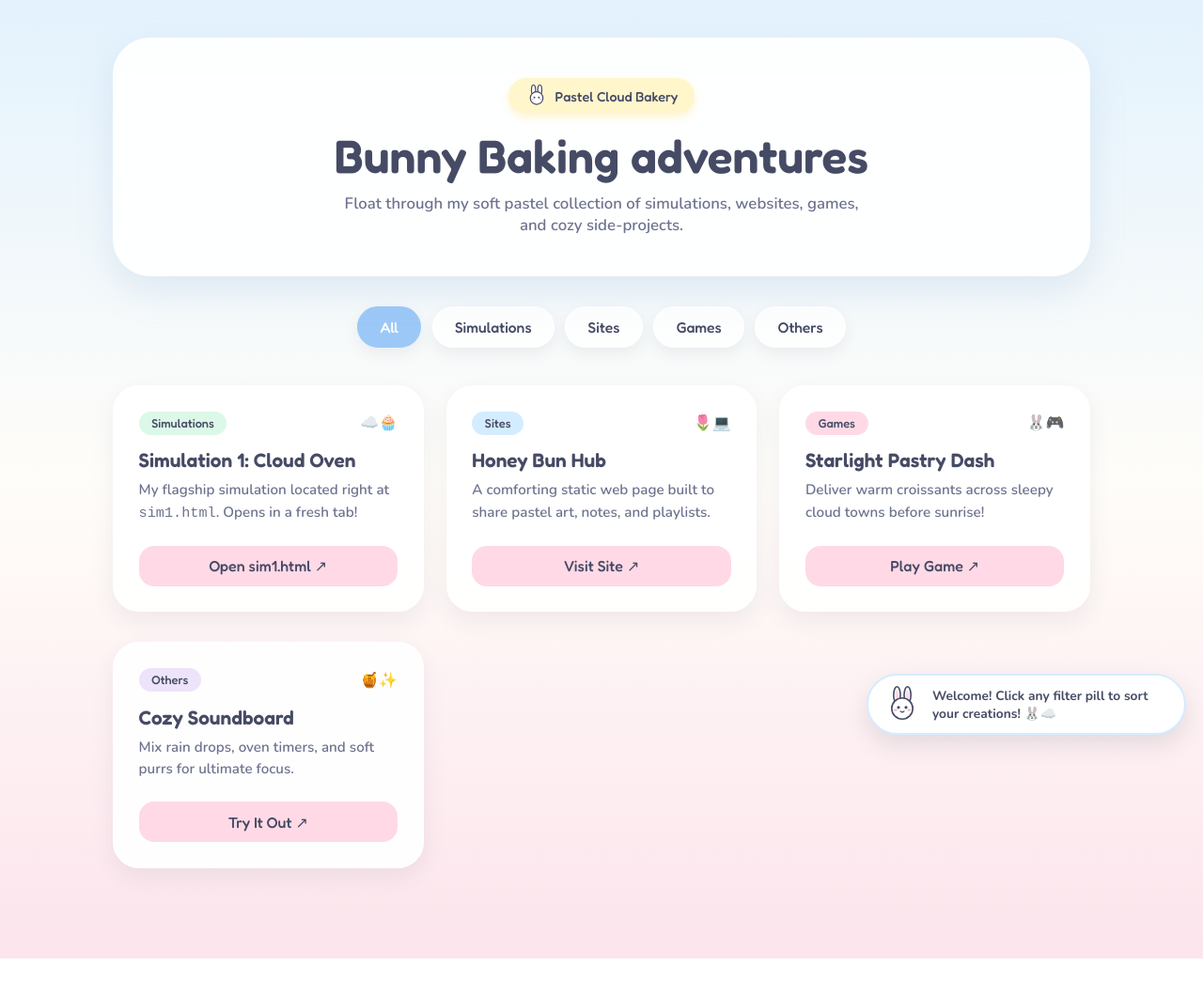
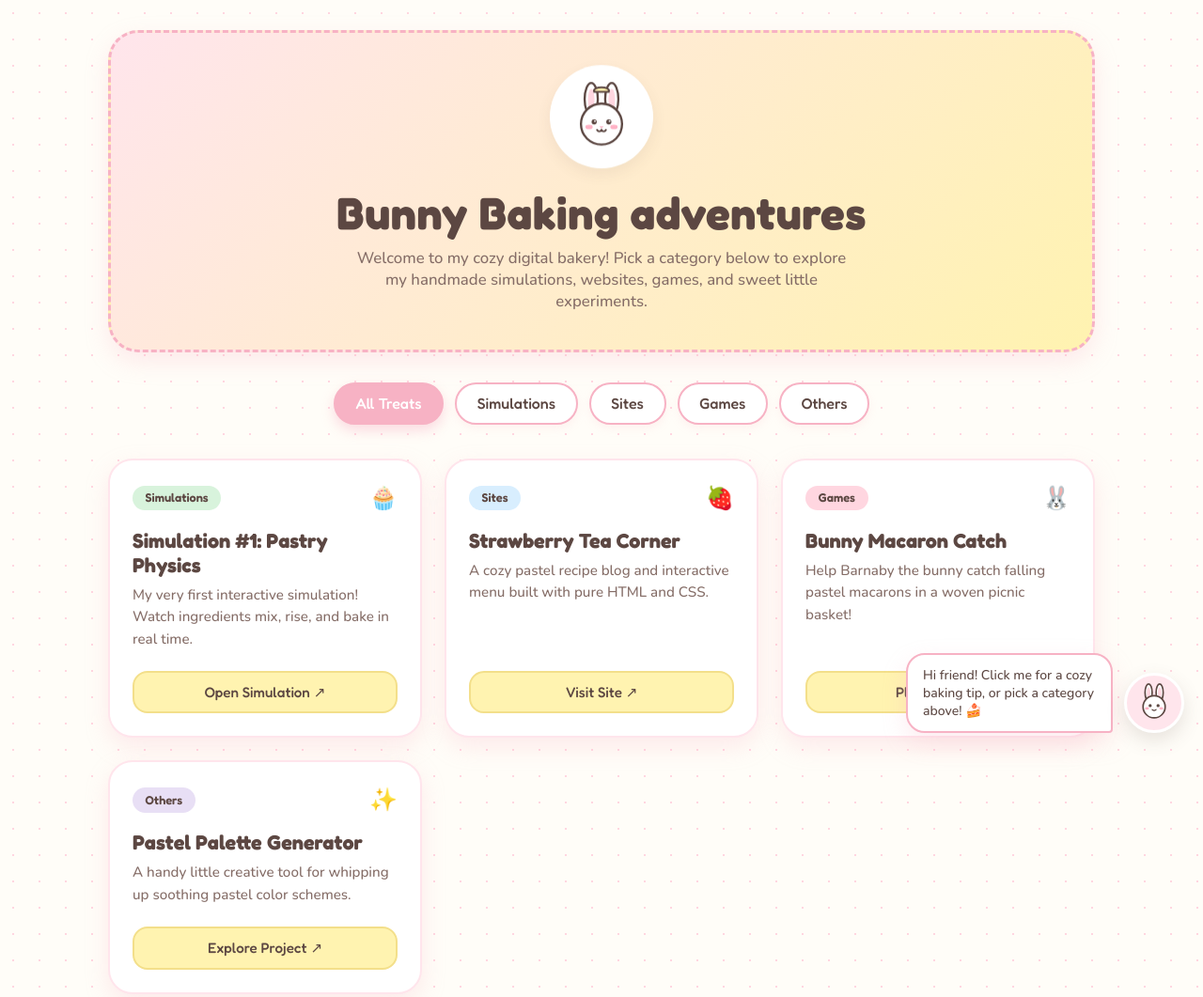
Before and after one commit to Goldenbunny-bun/portfolio, a plain HTML site: page index.html in a window 1280 px wide. Shown: the top 1061 px of the page at 94% size. Before the commit the page ends 1020 px from the top, so only its background shows below. Drawn offline with nearby package versions, Linux system fonts and the light colour scheme.

Commit message:
Update index.html

```diff
--- a/index.html
+++ b/index.html
@@ -6,18 +6,20 @@
   <title>Bunny Baking adventures</title>
   <link rel="preconnect" href="https://fonts.googleapis.com">
   <link rel="preconnect" href="https://fonts.gstatic.com" crossorigin>
-  <link href="https://fonts.googleapis.com/css2?family=Fredoka:wght@500;600&family=Nunito:wght@600;700&display=swap" rel="stylesheet">
+  <link href="https://fonts.googleapis.com/css2?family=Fredoka:wght@500;600;700&family=Nunito:wght@500;600;700&display=swap" rel="stylesheet">
   <style>
     :root {
-      --sky-top: #E3F2FD;
-      --pink-bottom: #FCE4EC;
-      --honey: #FFF6CC;
-      --mint: #DCF8E8;
-      --lilac: #EDE3FA;
-      --cotton-pink: #FFD9E6;
-      --baby-blue: #D4ECFF;
-      --navy-cocoa: #464B65;
-      --soft-slate: #6D738F;
+      --bg-cream: #FFFDF8;
+      --pastel-pink: #FFD6E0;
+      --pastel-pink-dark: #F7B2C4;
+      --pastel-butter: #FFF3B0;
+      --pastel-mint: #D8F3DC;
+      --pastel-lavender: #E8DFF5;
+      --pastel-sky: #D8EEFE;
+      --text-cocoa: #5C4742;
+      --text-soft: #856D67;
+      --card-bg: #FFFFFF;
+      --shadow-soft: 0 10px 25px rgba(247, 178, 196, 0.25);
     }
 
     * {
@@ -28,325 +30,396 @@
 
     body {
       font-family: 'Nunito', -apple-system, BlinkMacSystemFont, sans-serif;
-      background: linear-gradient(180deg, var(--sky-top) 0%, #FFFDF9 50%, var(--pink-bottom) 100%);
-      color: var(--navy-cocoa);
+      background-color: var(--bg-cream);
+      background-image: radial-gradient(#FFD6E0 1.5px, transparent 1.5px);
+      background-size: 28px 28px;
+      color: var(--text-cocoa);
       min-height: 100vh;
-      padding: 2.5rem 1.25rem 6rem;
-      overflow-x: hidden;
+      padding: 2rem 1.25rem 6rem;
     }
 
     .container {
-      max-width: 1040px;
+      max-width: 1050px;
       margin: 0 auto;
-      position: relative;
     }
 
-    /* Cloud Header */
-    .cloud-header {
-      background: rgba(255, 255, 255, 0.92);
-      backdrop-filter: blur(8px);
-      border-radius: 40px;
+    /* Cozy Bakery Header */
+    header {
+      background: linear-gradient(135deg, #FFE5EC 0%, #FFF3B0 100%);
+      border: 3px dashed var(--pastel-pink-dark);
+      border-radius: 32px;
       padding: 2.5rem 2rem;
       text-align: center;
-      box-shadow: 0 15px 35px rgba(154, 187, 224, 0.25);
-      border: 3px solid #FFFFFF;
+      box-shadow: var(--shadow-soft);
+      position: relative;
       margin-bottom: 2rem;
     }
 
-    .bunny-badge {
-      display: inline-flex;
+    .mascot-wrapper {
+      width: 110px;
+      height: 110px;
+      margin: 0 auto 0.75rem;
+      background: #FFFFFF;
+      border-radius: 50%;
+      display: flex;
       align-items: center;
-      gap: 0.5rem;
-      background: var(--honey);
-      padding: 0.45rem 1.1rem;
-      border-radius: 999px;
-      font-family: 'Fredoka', cursive, sans-serif;
-      font-size: 0.9rem;
-      margin-bottom: 0.9rem;
-      box-shadow: 0 4px 10px rgba(255, 225, 130, 0.35);
+      justify-content: center;
+      box-shadow: 0 6px 16px rgba(92, 71, 66, 0.08);
+      animation: gentleFloat 3.5s ease-in-out infinite;
+    }
+
+    @keyframes gentleFloat {
+      0%, 100% { transform: translateY(0px); }
+      50% { transform: translateY(-6px); }
     }
 
     h1 {
       font-family: 'Fredoka', cursive, sans-serif;
-      font-size: clamp(2rem, 4.5vw, 3.1rem);
-      color: var(--navy-cocoa);
-      margin-bottom: 0.6rem;
+      font-size: clamp(2rem, 4.5vw, 3rem);
+      color: var(--text-cocoa);
+      letter-spacing: 0.5px;
+      margin-bottom: 0.5rem;
     }
 
-    .lead {
-      color: var(--soft-slate);
-      max-width: 560px;
+    .subtitle {
+      font-size: 1.05rem;
+      color: var(--text-soft);
+      max-width: 540px;
       margin: 0 auto;
-      font-size: 1.05rem;
     }
 
-    /* Pastel Pill Controls */
-    .controls {
+    /* Filter Navigation Buttons */
+    .filter-bar {
       display: flex;
       flex-wrap: wrap;
       justify-content: center;
-      gap: 0.7rem;
-      margin-bottom: 2.5rem;
+      gap: 0.75rem;
+      margin-bottom: 2.25rem;
     }
 
-    .sort-btn {
+    .filter-btn {
       font-family: 'Fredoka', cursive, sans-serif;
-      font-size: 0.98rem;
-      padding: 0.65rem 1.4rem;
+      font-size: 1rem;
+      padding: 0.65rem 1.35rem;
       border-radius: 999px;
-      border: 2px solid #FFFFFF;
-      background: rgba(255, 255, 255, 0.8);
-      color: var(--navy-cocoa);
+      border: 2.5px solid var(--pastel-pink-dark);
+      background: #FFFFFF;
+      color: var(--text-cocoa);
       cursor: pointer;
-      box-shadow: 0 6px 15px rgba(70, 75, 101, 0.08);
-      transition: all 0.22s ease;
+      transition: all 0.25s ease;
+      box-shadow: 0 4px 10px rgba(247, 178, 196, 0.15);
     }
 
-    .sort-btn:hover {
-      background: var(--honey);
+    .filter-btn:hover {
+      background: var(--pastel-pink);
       transform: translateY(-2px);
     }
 
-    .sort-btn.active {
-      background: #9CC8F7;
+    .filter-btn.active {
+      background: var(--pastel-pink-dark);
       color: #FFFFFF;
-      border-color: #9CC8F7;
+      box-shadow: 0 6px 14px rgba(247, 178, 196, 0.45);
     }
 
-    /* Cards with Cute Bunny-Ear Accent */
-    .cards {
+    /* Portfolio Grid */
+    .portfolio-grid {
       display: grid;
       grid-template-columns: repeat(auto-fill, minmax(290px, 1fr));
-      gap: 2rem 1.5rem;
+      gap: 1.5rem;
     }
 
-    .item-card {
-      background: rgba(255, 255, 255, 0.95);
-      border-radius: 28px;
-      padding: 1.6rem;
-      border: 2px solid #FFFFFF;
-      box-shadow: 0 10px 25px rgba(70, 75, 101, 0.08);
+    .project-card {
+      background: var(--card-bg);
+      border-radius: 26px;
+      padding: 1.5rem;
+      border: 2px solid #FFE5EC;
+      box-shadow: var(--shadow-soft);
       display: flex;
       flex-direction: column;
       justify-content: space-between;
-      position: relative;
-      transition: transform 0.25s ease;
+      transition: transform 0.25s ease, box-shadow 0.25s ease;
+      animation: popIn 0.35s ease;
     }
 
-    .item-card:hover {
-      transform: translateY(-6px);
+    @keyframes popIn {
+      from { opacity: 0; transform: scale(0.96); }
+      to { opacity: 1; transform: scale(1); }
     }
 
-    .item-card.hidden {
+    .project-card:hover {
+      transform: translateY(-5px);
+      box-shadow: 0 14px 30px rgba(247, 178, 196, 0.35);
+    }
+
+    .project-card.hidden {
       display: none;
     }
 
-    .item-header {
+    .card-top {
       display: flex;
+      align-items: center;
       justify-content: space-between;
-      align-items: center;
-      margin-bottom: 0.9rem;
+      margin-bottom: 1rem;
     }
 
-    .pill-cat {
+    /* Category Badges */
+    .category-badge {
       font-family: 'Fredoka', cursive, sans-serif;
       font-size: 0.8rem;
-      padding: 0.32rem 0.85rem;
+      font-weight: 600;
+      padding: 0.35rem 0.85rem;
       border-radius: 999px;
+      color: var(--text-cocoa);
     }
 
-    .cat-simulations { background: var(--mint); }
-    .cat-sites { background: var(--baby-blue); }
-    .cat-games { background: var(--cotton-pink); }
-    .cat-others { background: var(--lilac); }
+    .badge-simulations { background-color: var(--pastel-mint); }
+    .badge-sites { background-color: var(--pastel-sky); }
+    .badge-games { background-color: var(--pastel-pink); }
+    .badge-others { background-color: var(--pastel-lavender); }
 
-    .item-card h2 {
-      font-family: 'Fredoka', cursive, sans-serif;
-      font-size: 1.3rem;
-      margin-bottom: 0.5rem;
+    .card-icon {
+      font-size: 1.5rem;
     }
 
-    .item-card p {
-      color: var(--soft-slate);
+    .project-card h2 {
+      font-family: 'Fredoka', cursive, sans-serif;
+      font-size: 1.35rem;
+      margin-bottom: 0.5rem;
+      color: var(--text-cocoa);
+    }
+
+    .project-card p {
       font-size: 0.95rem;
       line-height: 1.55;
-      margin-bottom: 1.4rem;
+      color: var(--text-soft);
+      margin-bottom: 1.35rem;
     }
 
-    .open-btn {
-      display: block;
-      text-align: center;
+    .visit-btn {
+      display: inline-flex;
+      align-items: center;
+      justify-content: center;
+      gap: 0.45rem;
       text-decoration: none;
       font-family: 'Fredoka', cursive, sans-serif;
-      background: var(--cotton-pink);
-      color: var(--navy-cocoa);
-      padding: 0.72rem 1rem;
+      font-size: 0.95rem;
+      background: var(--pastel-butter);
+      color: var(--text-cocoa);
+      padding: 0.7rem 1.2rem;
       border-radius: 16px;
-      transition: background 0.2s ease;
+      border: 2px solid #F3DF8A;
+      transition: all 0.2s ease;
     }
 
-    .open-btn:hover {
-      background: var(--honey);
+    .visit-btn:hover {
+      background: var(--pastel-pink);
+      border-color: var(--pastel-pink-dark);
     }
 
-    /* Floating Cloud Bunny Assistant */
-    .sky-assistant {
+    /* Floating Bunny Assistant */
+    .bunny-assistant {
       position: fixed;
-      bottom: 18px;
-      right: 18px;
+      bottom: 20px;
+      right: 20px;
+      display: flex;
+      align-items: flex-end;
+      gap: 0.75rem;
+      z-index: 100;
+    }
+
+    .assistant-bubble {
+      background: #FFFFFF;
+      border: 2.5px solid var(--pastel-pink-dark);
+      border-radius: 20px 20px 4px 20px;
+      padding: 0.75rem 1rem;
+      font-size: 0.88rem;
+      max-width: 220px;
+      box-shadow: var(--shadow-soft);
+      color: var(--text-cocoa);
+      transition: opacity 0.25s ease;
+    }
+
+    .assistant-btn {
+      width: 64px;
+      height: 64px;
+      border-radius: 50%;
+      background: #FFE5EC;
+      border: 3px solid #FFFFFF;
+      box-shadow: 0 8px 20px rgba(92, 71, 66, 0.15);
+      cursor: pointer;
       display: flex;
       align-items: center;
-      gap: 0.75rem;
-      background: #FFFFFF;
-      padding: 0.65rem 1rem;
-      border-radius: 999px;
-      border: 2.5px solid #D4ECFF;
-      box-shadow: 0 10px 25px rgba(70, 75, 101, 0.14);
-      cursor: pointer;
-      z-index: 50;
-      max-width: 340px;
+      justify-content: center;
+      transition: transform 0.2s ease;
     }
 
-    .sky-assistant span {
-      font-size: 0.86rem;
-      font-weight: 700;
-      color: var(--navy-cocoa);
+    .assistant-btn:hover {
+      transform: scale(1.08) rotate(-4deg);
     }
   </style>
 </head>
 <body>
   <div class="container">
-    <header class="cloud-header">
-      <div class="bunny-badge">
-        <!-- Mini Bunny Icon -->
-        <svg width="24" height="24" viewBox="0 0 100 100">
-          <ellipse cx="36" cy="24" rx="9" ry="22" fill="#FFF" stroke="#464B65" stroke-width="5"/>
-          <ellipse cx="64" cy="24" rx="9" ry="22" fill="#FFF" stroke="#464B65" stroke-width="5"/>
-          <circle cx="50" cy="60" r="28" fill="#FFF" stroke="#464B65" stroke-width="5"/>
-          <circle cx="40" cy="57" r="4" fill="#464B65"/>
-          <circle cx="60" cy="57" r="4" fill="#464B65"/>
-          <ellipse cx="32" cy="65" rx="5" ry="3" fill="#FFB3C6"/>
-          <ellipse cx="68" cy="65" rx="5" ry="3" fill="#FFB3C6"/>
+    <header>
+      <div class="mascot-wrapper" aria-hidden="true">
+        <!-- Cute Chef Bunny Mascot SVG -->
+        <svg width="78" height="78" viewBox="0 0 100 100">
+          <!-- Bunny Ears -->
+          <ellipse cx="36" cy="26" rx="9" ry="22" fill="#FFF" stroke="#5C4742" stroke-width="3"/>
+          <ellipse cx="36" cy="27" rx="4.5" ry="15" fill="#FFD6E0"/>
+          <ellipse cx="64" cy="26" rx="9" ry="22" fill="#FFF" stroke="#5C4742" stroke-width="3"/>
+          <ellipse cx="64" cy="27" rx="4.5" ry="15" fill="#FFD6E0"/>
+          <!-- Mini Chef Hat -->
+          <path d="M40 16 C37 8, 63 8, 60 16 Z" fill="#FFF3B0" stroke="#5C4742" stroke-width="2.5"/>
+          <!-- Head -->
+          <circle cx="50" cy="60" r="28" fill="#FFF" stroke="#5C4742" stroke-width="3"/>
+          <!-- Eyes -->
+          <circle cx="40" cy="57" r="3.5" fill="#5C4742"/>
+          <circle cx="60" cy="57" r="3.5" fill="#5C4742"/>
+          <circle cx="41" cy="56" r="1.2" fill="#FFF"/>
+          <circle cx="61" cy="56" r="1.2" fill="#FFF"/>
+          <!-- Blush -->
+          <ellipse cx="33" cy="64" rx="5" ry="3" fill="#FFB3C6"/>
+          <ellipse cx="67" cy="64" rx="5" ry="3" fill="#FFB3C6"/>
+          <!-- Nose & Mouth -->
+          <polygon points="47,63 53,63 50,66" fill="#F7B2C4"/>
+          <path d="M44 68 Q47 72 50 68 Q53 72 56 68" fill="none" stroke="#5C4742" stroke-width="2.5" stroke-linecap="round"/>
         </svg>
-        Pastel Cloud Bakery
       </div>
       <h1>Bunny Baking adventures</h1>
-      <p class="lead">Float through my soft pastel collection of simulations, websites, games, and cozy side-projects.</p>
+      <p class="subtitle">Welcome to my cozy digital bakery! Pick a category below to explore my handmade simulations, websites, games, and sweet little experiments.</p>
     </header>
 
-    <div class="controls">
-      <button class="sort-btn active" data-type="all">All</button>
-      <button class="sort-btn" data-type="simulations">Simulations</button>
-      <button class="sort-btn" data-type="sites">Sites</button>
-      <button class="sort-btn" data-type="games">Games</button>
-      <button class="sort-btn" data-type="others">Others</button>
-    </div>
+    <!-- Category Filter Buttons -->
+    <nav class="filter-bar" aria-label="Portfolio Categories">
+      <button class="filter-btn active" data-filter="all">All Treats</button>
+      <button class="filter-btn" data-filter="simulations">Simulations</button>
+      <button class="filter-btn" data-filter="sites">Sites</button>
+      <button class="filter-btn" data-filter="games">Games</button>
+      <button class="filter-btn" data-filter="others">Others</button>
+    </nav>
 
-    <section class="cards">
-      <article class="item-card" data-category="simulations">
+    <!-- Project Cards -->
+    <main class="portfolio-grid" id="portfolioGrid">
+      <!-- First Simulation at root sim1.html -->
+      <article class="project-card" data-category="simulations">
         <div>
-          <div class="item-header">
-            <span class="pill-cat cat-simulations">Simulations</span>
-            <span>☁️🧁</span>
+          <div class="card-top">
+            <span class="category-badge badge-simulations">Simulations</span>
+            <span class="card-icon">🧁</span>
           </div>
-          <h2>Simulation 1: Cloud Oven</h2>
-          <p>My flagship simulation located right at <code>sim1.html</code>. Opens in a fresh tab!</p>
+          <h2>Simulation #1: Pastry Physics</h2>
+          <p>My very first interactive simulation! Watch ingredients mix, rise, and bake in real time.</p>
         </div>
-        <a href="sim1.html" target="_blank" rel="noopener noreferrer" class="open-btn">Open sim1.html ↗</a>
+        <a href="sim1.html" target="_blank" rel="noopener noreferrer" class="visit-btn">Open Simulation ↗</a>
       </article>
 
-      <article class="item-card" data-category="sites">
+      <!-- Sample Site -->
+      <article class="project-card" data-category="sites">
         <div>
-          <div class="item-header">
-            <span class="pill-cat cat-sites">Sites</span>
-            <span>🌷💻</span>
+          <div class="card-top">
+            <span class="category-badge badge-sites">Sites</span>
+            <span class="card-icon">🍓</span>
           </div>
-          <h2>Honey Bun Hub</h2>
-          <p>A comforting static web page built to share pastel art, notes, and playlists.</p>
+          <h2>Strawberry Tea Corner</h2>
+          <p>A cozy pastel recipe blog and interactive menu built with pure HTML and CSS.</p>
         </div>
-        <a href="https://example.com" target="_blank" rel="noopener noreferrer" class="open-btn">Visit Site ↗</a>
+        <a href="https://example.com" target="_blank" rel="noopener noreferrer" class="visit-btn">Visit Site ↗</a>
       </article>
 
-      <article class="item-card" data-category="games">
+      <!-- Sample Game -->
+      <article class="project-card" data-category="games">
         <div>
-          <div class="item-header">
-            <span class="pill-cat cat-games">Games</span>
-            <span>🐰🎮</span>
+          <div class="card-top">
+            <span class="category-badge badge-games">Games</span>
+            <span class="card-icon">🐰</span>
           </div>
-          <h2>Starlight Pastry Dash</h2>
-          <p>Deliver warm croissants across sleepy cloud towns before sunrise!</p>
+          <h2>Bunny Macaron Catch</h2>
+          <p>Help Barnaby the bunny catch falling pastel macarons in a woven picnic basket!</p>
         </div>
-        <a href="https://example.com" target="_blank" rel="noopener noreferrer" class="open-btn">Play Game ↗</a>
+        <a href="https://example.com" target="_blank" rel="noopener noreferrer" class="visit-btn">Play Game ↗</a>
       </article>
 
-      <article class="item-card" data-category="others">
+      <!-- Sample Other -->
+      <article class="project-card" data-category="others">
         <div>
-          <div class="item-header">
-            <span class="pill-cat cat-others">Others</span>
-            <span>🍯✨</span>
+          <div class="card-top">
+            <span class="category-badge badge-others">Others</span>
+            <span class="card-icon">✨</span>
           </div>
-          <h2>Cozy Soundboard</h2>
-          <p>Mix rain drops, oven timers, and soft purrs for ultimate focus.</p>
+          <h2>Pastel Palette Generator</h2>
+          <p>A handy little creative tool for whipping up soothing pastel color schemes.</p>
         </div>
-        <a href="https://example.com" target="_blank" rel="noopener noreferrer" class="open-btn">Try It Out ↗</a>
+        <a href="https://example.com" target="_blank" rel="noopener noreferrer" class="visit-btn">Explore Project ↗</a>
       </article>
-    </section>
+    </main>
   </div>
 
-  <!-- Interactive Bunny Assistant Pill -->
-  <div class="sky-assistant" id="skyAssistant" title="Click for a cozy bunny message!">
-    <svg width="40" height="40" viewBox="0 0 100 100" style="flex-shrink:0;">
-      <ellipse cx="36" cy="24" rx="9" ry="22" fill="#FFF" stroke="#464B65" stroke-width="4"/>
-      <ellipse cx="36" cy="25" rx="4.5" ry="14" fill="#FFD9E6"/>
-      <ellipse cx="64" cy="24" rx="9" ry="22" fill="#FFF" stroke="#464B65" stroke-width="4"/>
-      <ellipse cx="64" cy="25" rx="4.5" ry="14" fill="#FFD9E6"/>
-      <circle cx="50" cy="60" r="28" fill="#FFF" stroke="#464B65" stroke-width="4"/>
-      <circle cx="40" cy="57" r="4" fill="#464B65"/>
-      <circle cx="60" cy="57" r="4" fill="#464B65"/>
-      <ellipse cx="32" cy="64" rx="5" ry="3" fill="#FFB3C6"/>
-      <ellipse cx="68" cy="64" rx="5" ry="3" fill="#FFB3C6"/>
-      <path d="M45 67 Q50 72 55 67" fill="none" stroke="#464B65" stroke-width="3" stroke-linecap="round"/>
-    </svg>
-    <span id="skyMsg">Welcome! Click any filter pill to sort your creations! 🐰☁️</span>
+  <!-- Cute Floating Bunny Assistant -->
+  <div class="bunny-assistant">
+    <div class="assistant-bubble" id="assistantText">
+      Hi friend! Click me for a cozy baking tip, or pick a category above! 🍰
+    </div>
+    <button class="assistant-btn" id="assistantBtn" aria-label="Bunny Assistant">
+      <svg width="42" height="42" viewBox="0 0 100 100">
+        <ellipse cx="36" cy="24" rx="9" ry="22" fill="#FFF" stroke="#5C4742" stroke-width="4"/>
+        <ellipse cx="36" cy="25" rx="4.5" ry="14" fill="#FFD6E0"/>
+        <ellipse cx="64" cy="24" rx="9" ry="22" fill="#FFF" stroke="#5C4742" stroke-width="4"/>
+        <ellipse cx="64" cy="25" rx="4.5" ry="14" fill="#FFD6E0"/>
+        <circle cx="50" cy="60" r="28" fill="#FFF" stroke="#5C4742" stroke-width="4"/>
+        <circle cx="40" cy="57" r="4" fill="#5C4742"/>
+        <circle cx="60" cy="57" r="4" fill="#5C4742"/>
+        <ellipse cx="32" cy="64" rx="5" ry="3" fill="#FFB3C6"/>
+        <ellipse cx="68" cy="64" rx="5" ry="3" fill="#FFB3C6"/>
+        <path d="M45 67 Q50 72 55 67" fill="none" stroke="#5C4742" stroke-width="3" stroke-linecap="round"/>
+      </svg>
+    </button>
   </div>
 
   <script>
-    const sortButtons = document.querySelectorAll('.sort-btn');
-    const items = document.querySelectorAll('.item-card');
-    const skyAssistant = document.getElementById('skyAssistant');
-    const skyMsg = document.getElementById('skyMsg');
+    const filterButtons = document.querySelectorAll('.filter-btn');
+    const projectCards = document.querySelectorAll('.project-card');
+    const assistantText = document.getElementById('assistantText');
+    const assistantBtn = document.getElementById('assistantBtn');
 
-    const filterReplies = {
-      all: "Showing all pastel creations! 🌈",
-      simulations: "Showing Simulations — check out sim1.html! 🧪",
-      sites: "Showing Sites — cozy corners of the web! 🌐",
-      games: "Showing Games — time to hop in and play! 🎮",
-      others: "Showing Others — sweet little extras! ✨"
+    const categoryMessages = {
+      all: "Showing the whole bakery menu! Everything is freshly baked. 🧁",
+      simulations: "Ooh, Simulations! Don't miss sim1.html right at the front! 🧪✨",
+      sites: "Cozy websites crafted with pastel love! 🌐🌸",
+      games: "Time to play! Have fun with these cute bunny games! 🎮🐰",
+      others: "Sweet little tools and creative experiments! 🎨🍬"
     };
 
-    const sweetNotes = [
-      "Sending you fluffy cloud hugs today! ☁️💕",
-      "Every link opens in a new tab automatically! 🎀",
-      "Keep baking amazing projects! 🥐✨"
+    const cozyQuotes = [
+      "Remember to take a deep breath and sip some warm tea! 🍵",
+      "Every link opens in a brand-new tab so you never lose your spot! 🎀",
+      "You're doing amazing! Keep creating cute things! 🌟",
+      "Freshly baked code with zero calories! 🥐💕"
     ];
 
-    sortButtons.forEach(btn => {
+    filterButtons.forEach(btn => {
       btn.addEventListener('click', () => {
-        sortButtons.forEach(b => b.classList.remove('active'));
+        filterButtons.forEach(b => b.classList.remove('active'));
         btn.classList.add('active');
-        const type = btn.dataset.type;
-        skyMsg.textContent = filterReplies[type];
 
-        items.forEach(item => {
-          item.classList.toggle('hidden', type !== 'all' && item.dataset.category !== type);
+        const selected = btn.getAttribute('data-filter');
+        assistantText.textContent = categoryMessages[selected] || categoryMessages.all;
+
+        projectCards.forEach(card => {
+          const category = card.getAttribute('data-category');
+          if (selected === 'all' || category === selected) {
+            card.classList.remove('hidden');
+          } else {
+            card.classList.add('hidden');
+          }
         });
       });
     });
 
-    let noteIndex = 0;
-    skyAssistant.addEventListener('click', () => {
-      skyMsg.textContent = sweetNotes[noteIndex];
-      noteIndex = (noteIndex + 1) % sweetNotes.length;
+    let quoteIndex = 0;
+    assistantBtn.addEventListener('click', () => {
+      assistantText.textContent = cozyQuotes[quoteIndex];
+      quoteIndex = (quoteIndex + 1) % cozyQuotes.length;
     });
   </script>
 </body>
```
